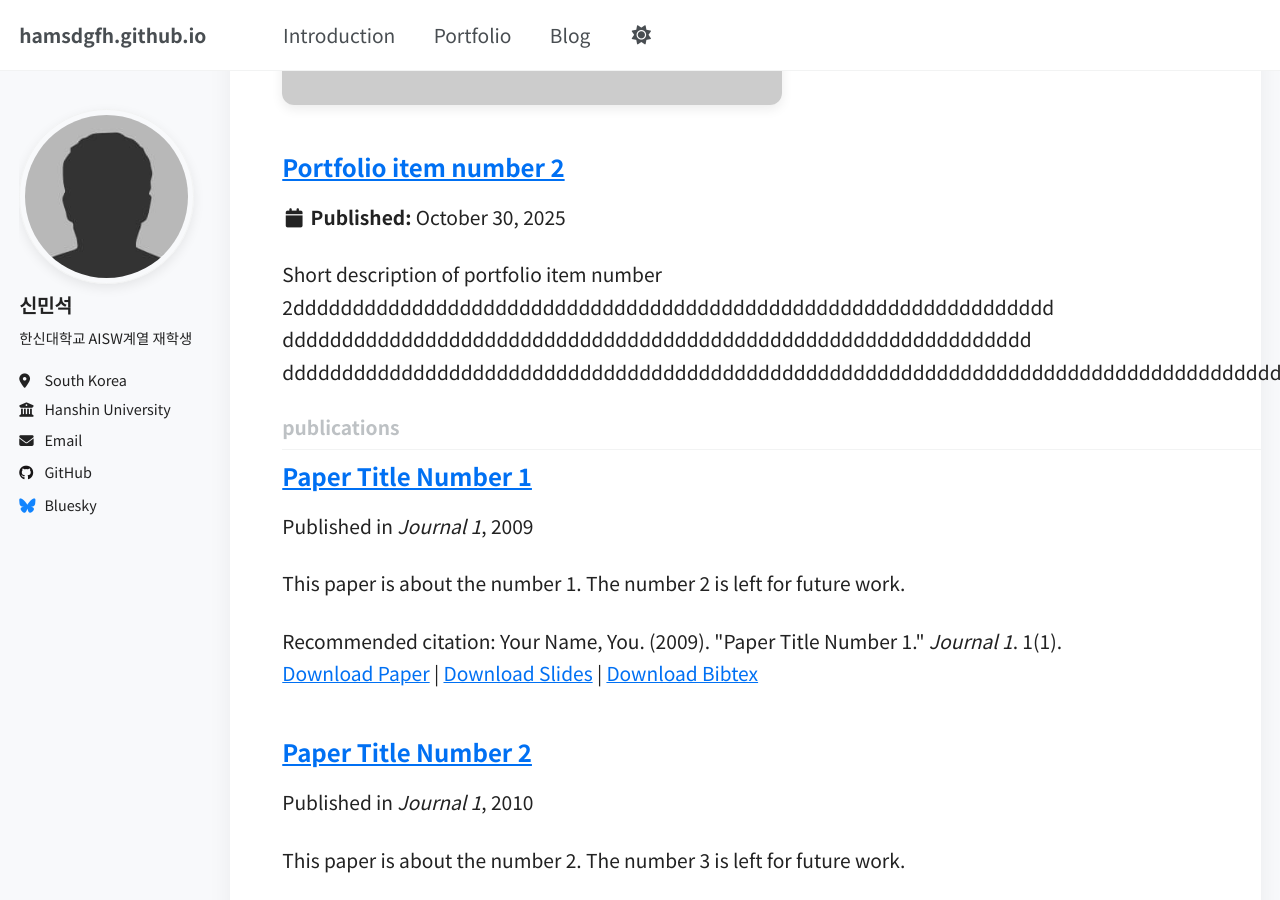
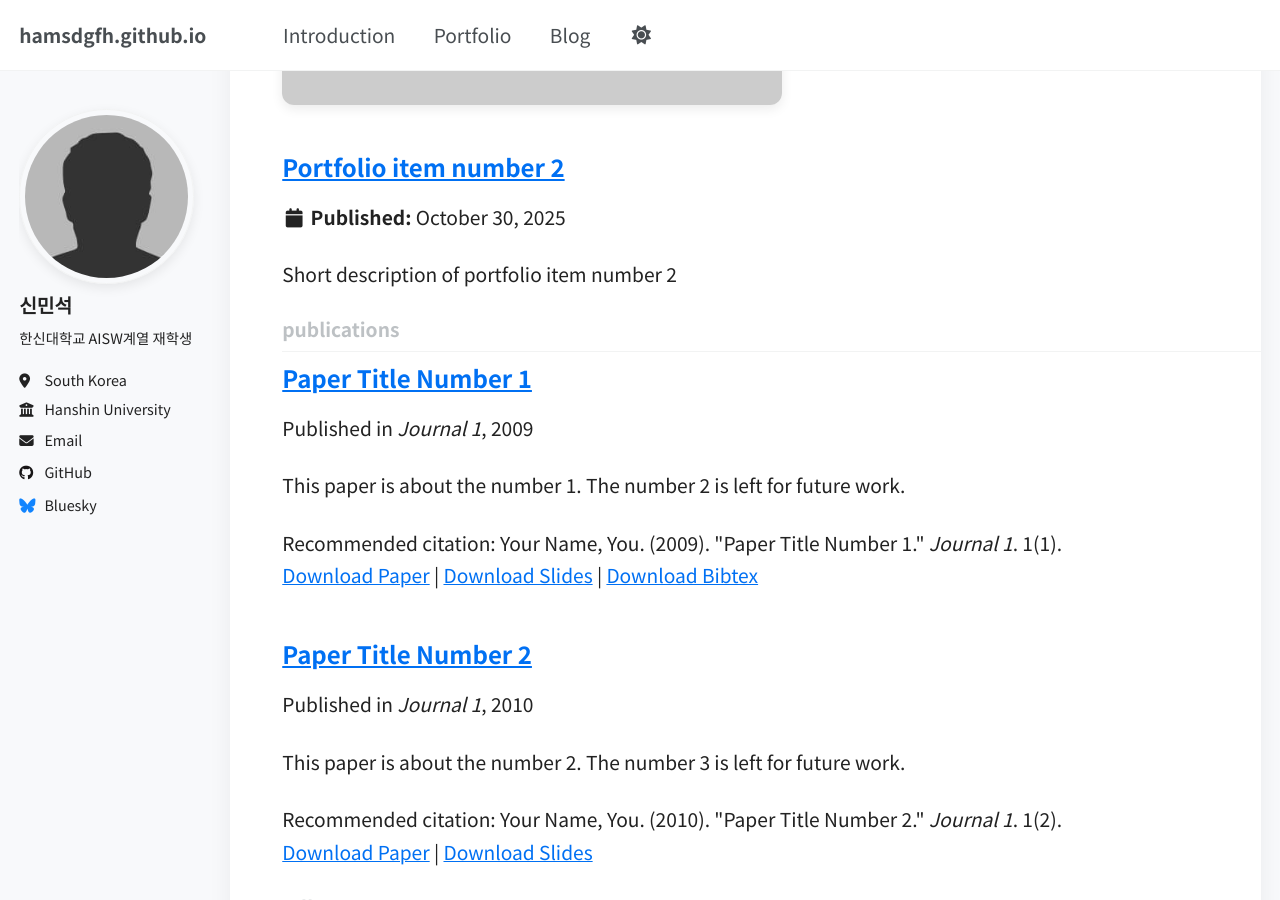
Before and after one commit to hamsdgfh/hamsdgfh.github.io, a Jekyll site: the page built from _pages/collection-archive.html, in a window 1280 px wide and 900 px high, scrolled down 732 px. Built offline with Jekyll 4.4.1, drawn with Linux system fonts in a browser that asks for light colours; a script that is not in the unit is left out.

Commit message:
Update portfolio-2.md

```diff
--- a/_portfolio/portfolio-2.md
+++ b/_portfolio/portfolio-2.md
@@ -1,8 +1,6 @@
 ---
 title: "Portfolio item number 2"
-excerpt: "Short description of portfolio item number 2dddddddddddddddddddddddddddddddddddddddddddddddddddddddddddddddd
-ddddddddddddddddddddddddddddddddddddddddddddddddddddddddddddddd
-ddddddddddddddddddddddddddddddddddddddddddddddddddddddddddddddddddddddddddddddddddddddddddddd"
+excerpt: "Short description of portfolio item number 2"
 header:
   teaser: /images/500x300.png
 collection: portfolio
```
